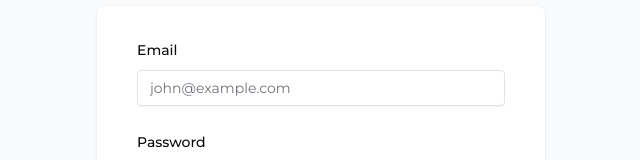
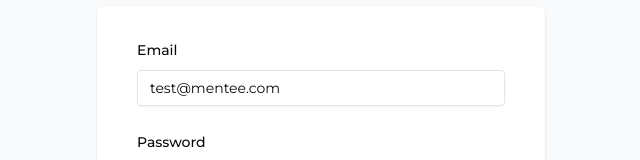
Before and after one commit to alok-x0s1/Guidly, a React (Vite) app in the folder client/: page /signin in a window 1280 px wide. Shown: the part 276-436 px from the top of the page, without its empty margins (319-959 px from the left). Built offline with nearby package versions, Linux system fonts and the light colour scheme; no server answers.

Commit message:
added default credentials

```diff
--- a/client/src/pages/Login.tsx
+++ b/client/src/pages/Login.tsx
@@ -33,8 +33,8 @@ export default function Login() {
 	const form = useForm<z.infer<typeof FormSchema>>({
 		resolver: zodResolver(FormSchema),
 		defaultValues: {
-			email: "",
-			password: "",
+			email: "test@mentee.com",
+			password: "test1234",
 		},
 	});
 
```
Also changed, not shown: 2 other files (tests, documents, lock files or other folders).
